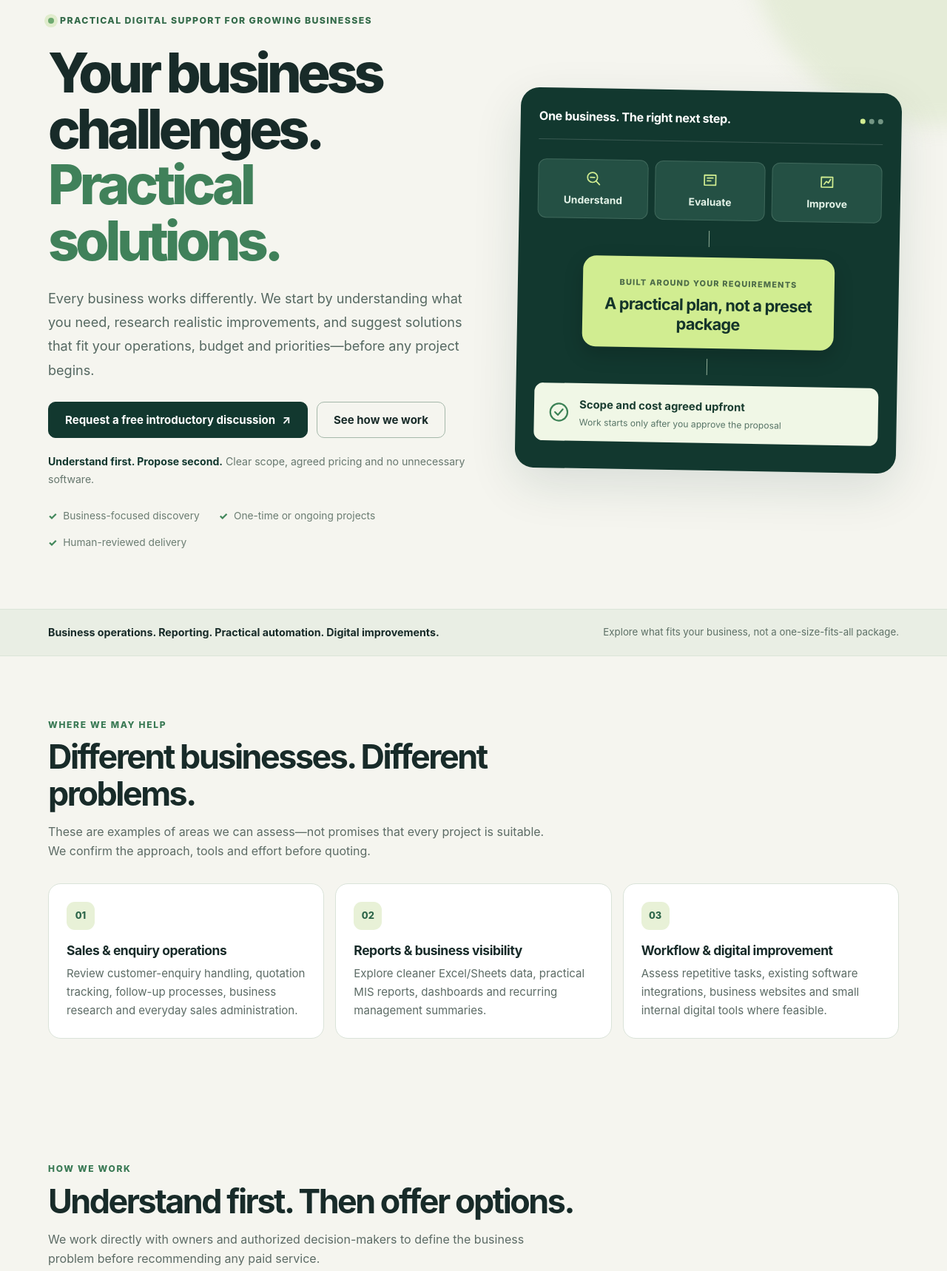
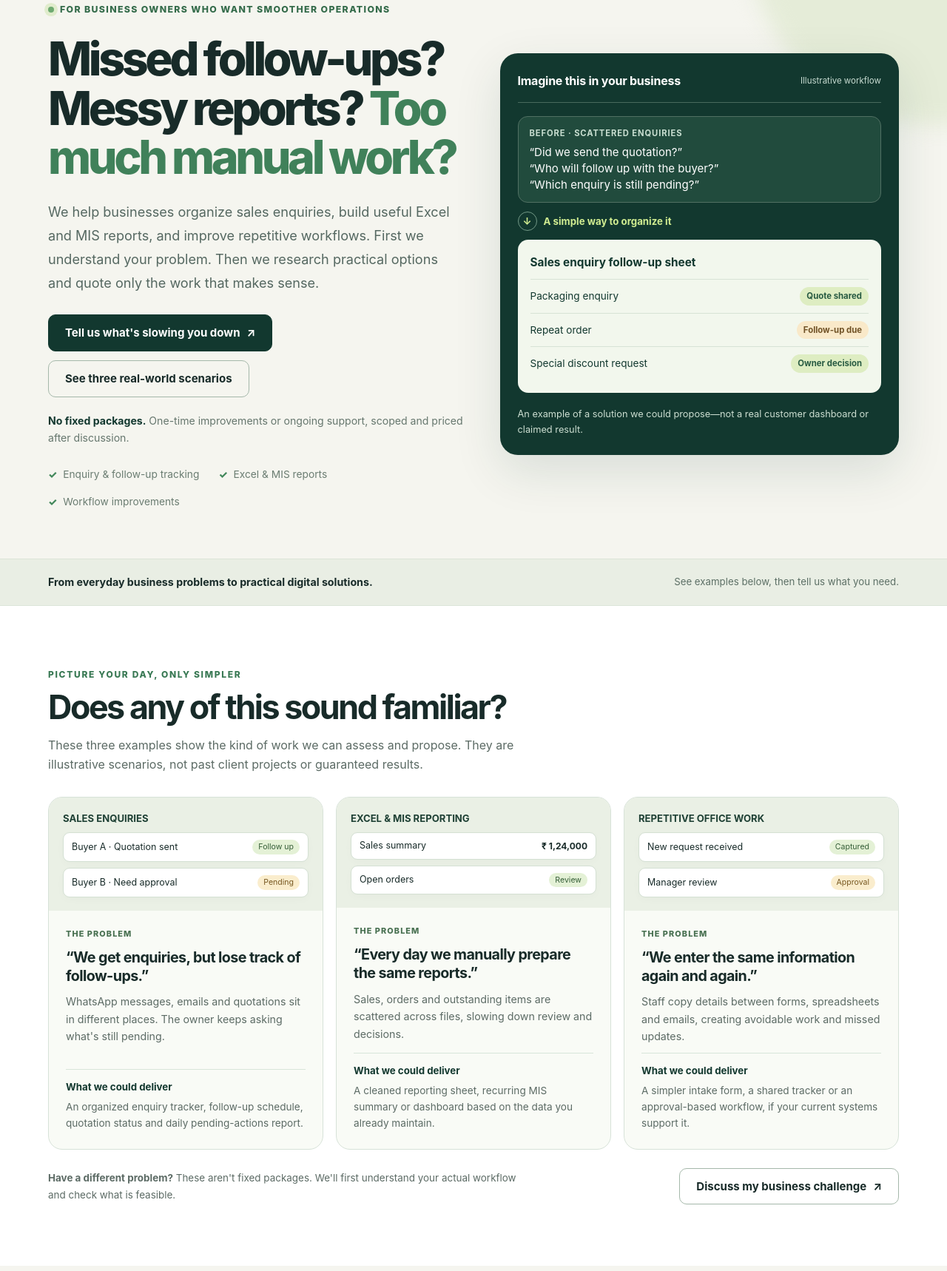
Before and after one commit to mohit8188-afk/mohit-business-website, a plain HTML site: page index.html in a window 1280 px wide. Shown: the part 151-1869 px from the top of the page at 74% size. Drawn offline with Linux system fonts and the light colour scheme.

Commit message:
Show concrete business scenarios and visual storytelling on home page

```diff
--- a/index.html
+++ b/index.html
@@ -4,12 +4,12 @@
   <meta charset="utf-8">
   <meta name="viewport" content="width=device-width, initial-scale=1">
   <meta name="theme-color" content="#f5f5ef">
-  <meta name="description" content="Practical, tailored business improvement and digital services for growing businesses. Discuss your challenge, explore realistic options, and agree a clear project scope before implementation.">
+  <meta name="description" content="Missing customer follow-ups, messy Excel reports or repetitive office work? Explore practical sales tracking, management reports and workflow improvements tailored to your business.">
   <link rel="canonical" href="https://business.mohitsharma.click/">
   <meta property="og:type" content="website">
   <meta property="og:url" content="https://business.mohitsharma.click/">
   <meta property="og:title" content="Mohit Sharma | Business Improvement & Digital Services">
-  <meta property="og:description" content="Tell us what is slowing your business down. We explore suitable solutions, propose clear options and agree one-time or ongoing work based on your needs.">
+  <meta property="og:description" content="From scattered WhatsApp enquiries to clear follow-up trackers, useful management reports and simpler workflows. See examples, then discuss your business challenge.">
   <title>Mohit Sharma | Business Improvement &amp; Digital Services</title>
   <style>
     :root{--ink:#182b29;--muted:#5c6b65;--deep:#12382f;--accent:#d1ed91;--paper:#f5f5ef;--white:#fff;--line:#dae3d9;--shadow:0 22px 65px rgba(18,56,47,.12)}
@@ -113,6 +113,49 @@
     @media(max-width:970px){.hero-grid{grid-template-columns:1fr;gap:38px}.dashboard{max-width:550px;transform:none}.hero{padding-top:63px}.faq-grid,.contact-wrap{grid-template-columns:1fr;gap:25px}.faq-grid .section-head{margin-bottom:0}.contact-info{min-height:auto}.contact-info h2{max-width:600px}}
     @media(max-width:650px){.wrap{width:calc(100% - 32px)}.nav{min-height:68px}.navlinks{gap:10px}.navlinks>a:not(.btn){display:none}.navlinks .btn{font-size:.78rem;padding:10px 12px}.hero{padding:48px 0 52px}.hero-grid{gap:32px}h1{font-size:clamp(2.7rem,11vw,4.1rem)}.hero-lead{font-size:1.02rem}.hero-foot{gap:8px 18px}.dashboard{padding:16px;border-radius:19px}.dash-stage{padding-top:22px}.connector{padding:10px 5px}.connector b{font-size:.75rem}.center-node{width:86%}.bar .wrap{display:block}.bar span{display:block;margin-top:4px}.content{padding:58px 0!important}.steps,.fields{grid-template-columns:1fr}.step{min-height:auto}.field.full{grid-column:auto}.contact-form,.contact-info{padding:22px}.foot{align-items:start;flex-direction:column;gap:7px}}
     @media(prefers-reduced-motion:reduce){html{scroll-behavior:auto}.btn{transition:none}.btn:hover{transform:none}}
+
+    /* Illustrative scenarios: visual storytelling without fictitious client results */
+    .story-note{font-size:.8rem;color:#61746a;margin:13px 0 0}
+    .hero{padding:69px 0 66px}
+    .hero-grid{grid-template-columns:minmax(0,1.02fr) minmax(360px,.98fr);gap:49px}
+    .hero h1{font-size:clamp(2.9rem,4.9vw,4.95rem);line-height:1.06}
+    .story-preview{background:var(--deep);color:#fff;border-radius:24px;padding:24px;box-shadow:var(--shadow)}
+    .story-preview-header{display:flex;justify-content:space-between;align-items:center;gap:12px;padding-bottom:15px;border-bottom:1px solid #486a5d}
+    .story-preview-header b{letter-spacing:-.015em}
+    .story-preview-header span{font-size:.72rem;color:#c7dbd1}
+    .workflow-demo{display:grid;gap:12px;padding:18px 0}
+    .workflow-message{border:1px solid #517063;border-radius:13px;padding:13px 15px;background:#214b3d}
+    .workflow-message small{color:#c8ded0;font-size:.7rem;display:block;text-transform:uppercase;letter-spacing:.08em;font-weight:750}
+    .workflow-message p{margin:6px 0 0;font-size:.94rem;line-height:1.45}
+    .workflow-line{display:flex;align-items:center;gap:9px;color:var(--accent);font-size:.83rem;font-weight:750}
+    .workflow-line:before{content:"↓";border:1px solid #739987;border-radius:50%;height:24px;width:24px;display:grid;place-items:center}
+    .workflow-board{background:#f2f7ed;color:var(--deep);padding:17px;border-radius:14px}
+    .workflow-board b{font-size:.96rem}
+    .workflow-row{display:flex;justify-content:space-between;align-items:center;gap:10px;border-top:1px solid #d7e3d5;padding:10px 0;font-size:.85rem}
+    .workflow-row:first-of-type{margin-top:9px}
+    .status-tag{display:inline-block;border-radius:18px;padding:3px 9px;font-size:.71rem;font-weight:750;background:#deedc2;color:#285b42;white-space:nowrap}
+    .status-tag.wait{background:#f9e9c9;color:#715327}
+    .story-section{background:#fff}
+    .story-cards{display:grid;grid-template-columns:repeat(3,minmax(0,1fr));gap:17px}
+    .story-card{background:#f9fbf6;border:1px solid #d7e2d8;border-radius:19px;overflow:hidden;display:flex;flex-direction:column}
+    .story-art{padding:18px 19px;min-height:139px;background:#eaf0e5;display:flex;flex-direction:column;justify-content:center;gap:8px}
+    .story-art b{color:#1f4135;font-size:.82rem}
+    .story-art .mock{background:#fff;border:1px solid #d4e0d3;border-radius:9px;padding:9px 11px;display:flex;align-items:center;justify-content:space-between;gap:9px;font-size:.78rem;line-height:1.3;box-shadow:0 3px 12px rgba(0,0,0,.025)}
+    .story-art .mock strong{font-size:.75rem}
+    .mock-pill{border-radius:16px;background:#e4f1d6;color:#355e37;padding:3px 8px;font-size:.66rem;white-space:nowrap}
+    .mock-pill.amber{background:#faedcd;color:#775821}
+    .story-content{padding:23px;display:flex;flex-direction:column;gap:10px;flex:1}
+    .story-content h3{font-size:1.23rem;line-height:1.28;letter-spacing:-.03em;margin:0}
+    .story-content p{margin:0;color:var(--muted);font-size:.89rem;line-height:1.65}
+    .story-label{font-size:.68rem!important;font-weight:850;letter-spacing:.1em;text-transform:uppercase;color:#487051!important}
+    .story-solution{margin-top:auto;border-top:1px solid #d8e5d9;padding-top:13px}
+    .story-solution b{color:var(--deep);display:block;font-size:.83rem}
+    .story-solution p{font-size:.85rem;margin-top:4px}
+    .story-footer{margin-top:25px;display:flex;align-items:center;justify-content:space-between;gap:14px;flex-wrap:wrap}
+    .story-footer p{margin:0;color:var(--muted);font-size:.84rem;max-width:660px}
+    @media(max-width:970px){.story-cards{grid-template-columns:1fr 1fr}.story-preview{max-width:570px}.hero-grid{grid-template-columns:1fr}}
+    @media(max-width:650px){.hero h1{font-size:clamp(2.6rem,10.5vw,3.55rem)}.story-cards{grid-template-columns:1fr}.story-preview{padding:17px}.story-art{min-height:125px}.story-footer .btn{width:100%}}
+
   </style>
 </head>
 <body>
@@ -121,55 +164,98 @@
   <nav class="wrap nav" aria-label="Main navigation">
     <a class="brand" href="#top"><span class="brand-mark" aria-hidden="true">MS</span><span>Mohit Sharma<small>Business improvement &amp; digital services</small></span></a>
     <div class="navlinks">
-      <a href="#services">What we can explore</a><a href="#approach">Our approach</a><a href="#faq">FAQs</a>
-      <a class="btn dark" href="#connect">Discuss your challenge <span aria-hidden="true">↗</span></a>
+      <a href="#services">See examples</a><a href="#approach">Our approach</a><a href="#faq">FAQs</a>
+      <a class="btn dark" href="#connect">Get ideas for my business <span aria-hidden="true">↗</span></a>
     </div>
   </nav>
 </header>
 <main id="main">
+
   <section class="hero" id="top" aria-labelledby="hero-title">
     <div class="wrap hero-grid">
       <div>
-        <div class="eyebrow">Practical digital support for growing businesses</div>
-        <h1 id="hero-title">Your business challenges. <em>Practical solutions.</em></h1>
-        <p class="hero-lead">Every business works differently. We start by understanding what you need, research realistic improvements, and suggest solutions that fit your operations, budget and priorities—before any project begins.</p>
+        <div class="eyebrow">For business owners who want smoother operations</div>
+        <h1 id="hero-title">Missed follow-ups? Messy reports? <em>Too much manual work?</em></h1>
+        <p class="hero-lead">We help businesses organize sales enquiries, build useful Excel and MIS reports, and improve repetitive workflows. First we understand your problem. Then we research practical options and quote only the work that makes sense.</p>
         <div class="actions">
-          <a class="btn dark" href="#connect">Request a free introductory discussion <span aria-hidden="true">↗</span></a>
-          <a class="btn ghost" href="#approach">See how we work</a>
+          <a class="btn dark" href="#connect">Tell us what's slowing you down <span aria-hidden="true">↗</span></a>
+          <a class="btn ghost" href="#services">See three real-world scenarios</a>
         </div>
-        <p class="micro"><strong>Understand first. Propose second.</strong> Clear scope, agreed pricing and no unnecessary software.</p>
-        <div class="hero-foot"><span>Business-focused discovery</span><span>One-time or ongoing projects</span><span>Human-reviewed delivery</span></div>
+        <p class="micro"><strong>No fixed packages.</strong> One-time improvements or ongoing support, scoped and priced after discussion.</p>
+        <div class="hero-foot"><span>Enquiry &amp; follow-up tracking</span><span>Excel &amp; MIS reports</span><span>Workflow improvements</span></div>
       </div>
-      <div class="dashboard" aria-label="Illustration of a business problem, a practical plan and a reviewed delivery">
-        <div class="dash-head"><b>One business. The right next step.</b><div class="dots" aria-hidden="true"><i></i><i></i><i></i></div></div>
-        <div class="dash-stage">
-          <div class="connectors">
-            <div class="connector"><svg aria-hidden="true" width="23" height="23" viewBox="0 0 24 24" fill="none" stroke-width="1.8" stroke-linecap="round" stroke-linejoin="round"><circle cx="11" cy="11" r="7"/><path d="m16 16 5 5M8 11h6"/></svg><b>Understand</b></div>
-            <div class="connector"><svg aria-hidden="true" width="23" height="23" viewBox="0 0 24 24" fill="none" stroke-width="1.8" stroke-linecap="round" stroke-linejoin="round"><path d="M4 5h16v14H4zM8 9h8M8 13h5"/></svg><b>Evaluate</b></div>
-            <div class="connector"><svg aria-hidden="true" width="23" height="23" viewBox="0 0 24 24" fill="none" stroke-width="1.8" stroke-linecap="round" stroke-linejoin="round"><path d="M4 19V5h16v14H4zM8 15l3-4 3 2 3-5"/></svg><b>Improve</b></div>
+      <div class="story-preview" aria-label="Illustrative example of organizing customer enquiries into a follow-up tracker">
+        <div class="story-preview-header"><b>Imagine this in your business</b><span>Illustrative workflow</span></div>
+        <div class="workflow-demo">
+          <div class="workflow-message"><small>Before · scattered enquiries</small><p>“Did we send the quotation?”<br>“Who will follow up with the buyer?”<br>“Which enquiry is still pending?”</p></div>
+          <div class="workflow-line">A simple way to organize it</div>
+          <div class="workflow-board">
+            <b>Sales enquiry follow-up sheet</b>
+            <div class="workflow-row"><span>Packaging enquiry</span><span class="status-tag">Quote shared</span></div>
+            <div class="workflow-row"><span>Repeat order</span><span class="status-tag wait">Follow-up due</span></div>
+            <div class="workflow-row"><span>Special discount request</span><span class="status-tag">Owner decision</span></div>
           </div>
-          <div class="dash-line" aria-hidden="true"></div>
-          <div class="center-node"><span>Built around your requirements</span><strong>A practical plan, not a preset package</strong></div>
-          <div class="dash-line" aria-hidden="true"></div>
-          <div class="dash-outcome"><svg aria-hidden="true" width="31" height="31" viewBox="0 0 24 24" fill="none" stroke-width="1.7" stroke-linecap="round" stroke-linejoin="round"><circle cx="12" cy="12" r="9"/><path d="m8 12 3 3 5-6"/></svg><div><b>Scope and cost agreed upfront</b><small>Work starts only after you approve the proposal</small></div></div>
         </div>
+        <p class="story-note" style="color:#ccded1;margin-top:0">An example of a solution we could propose—not a real customer dashboard or claimed result.</p>
       </div>
     </div>
   </section>
-  <div class="bar"><div class="wrap"><b>Business operations. Reporting. Practical automation. Digital improvements.</b><span>Explore what fits your business, not a one-size-fits-all package.</span></div></div>
-  <section class="content" id="services">
+  <div class="bar"><div class="wrap"><b>From everyday business problems to practical digital solutions.</b><span>See examples below, then tell us what you need.</span></div></div>
+
+  <section class="content story-section" id="services">
     <div class="wrap">
-      <div class="section-head"><div class="kicker">Where we may help</div><h2>Different businesses. Different problems.</h2><p>These are examples of areas we can assess—not promises that every project is suitable. We confirm the approach, tools and effort before quoting.</p></div>
-      <div class="steps">
-        <article class="step"><span class="num">01</span><h3>Sales &amp; enquiry operations</h3><p>Review customer-enquiry handling, quotation tracking, follow-up processes, business research and everyday sales administration.</p></article>
-        <article class="step"><span class="num">02</span><h3>Reports &amp; business visibility</h3><p>Explore cleaner Excel/Sheets data, practical MIS reports, dashboards and recurring management summaries.</p></article>
-        <article class="step"><span class="num">03</span><h3>Workflow &amp; digital improvement</h3><p>Assess repetitive tasks, existing software integrations, business websites and small internal digital tools where feasible.</p></article>
+      <div class="section-head">
+        <div class="kicker">Picture your day, only simpler</div>
+        <h2>Does any of this sound familiar?</h2>
+        <p>These three examples show the kind of work we can assess and propose. They are illustrative scenarios, not past client projects or guaranteed results.</p>
       </div>
+      <div class="story-cards">
+        <article class="story-card">
+          <div class="story-art" aria-label="Example of a quotation and customer follow-up tracker">
+            <b>SALES ENQUIRIES</b>
+            <div class="mock"><span>Buyer A · Quotation sent</span><span class="mock-pill">Follow up</span></div>
+            <div class="mock"><span>Buyer B · Need approval</span><span class="mock-pill amber">Pending</span></div>
+          </div>
+          <div class="story-content">
+            <p class="story-label">The problem</p>
+            <h3>“We get enquiries, but lose track of follow-ups.”</h3>
+            <p>WhatsApp messages, emails and quotations sit in different places. The owner keeps asking what's still pending.</p>
+            <div class="story-solution"><b>What we could deliver</b><p>An organized enquiry tracker, follow-up schedule, quotation status and daily pending-actions report.</p></div>
+          </div>
+        </article>
+        <article class="story-card">
+          <div class="story-art" aria-label="Example of a simple management sales report">
+            <b>EXCEL &amp; MIS REPORTING</b>
+            <div class="mock"><span>Sales summary</span><strong>₹ 1,24,000</strong></div>
+            <div class="mock"><span>Open orders</span><span class="mock-pill">Review</span></div>
+          </div>
+          <div class="story-content">
+            <p class="story-label">The problem</p>
+            <h3>“Every day we manually prepare the same reports.”</h3>
+            <p>Sales, orders and outstanding items are scattered across files, slowing down review and decisions.</p>
+            <div class="story-solution"><b>What we could deliver</b><p>A cleaned reporting sheet, recurring MIS summary or dashboard based on the data you already maintain.</p></div>
+          </div>
+        </article>
+        <article class="story-card">
+          <div class="story-art" aria-label="Example of an office workflow with review and approval">
+            <b>REPETITIVE OFFICE WORK</b>
+            <div class="mock"><span>New request received</span><span class="mock-pill">Captured</span></div>
+            <div class="mock"><span>Manager review</span><span class="mock-pill amber">Approval</span></div>
+          </div>
+          <div class="story-content">
+            <p class="story-label">The problem</p>
+            <h3>“We enter the same information again and again.”</h3>
+            <p>Staff copy details between forms, spreadsheets and emails, creating avoidable work and missed updates.</p>
+            <div class="story-solution"><b>What we could deliver</b><p>A simpler intake form, a shared tracker or an approval-based workflow, if your current systems support it.</p></div>
+          </div>
+        </article>
+      </div>
+      <div class="story-footer"><p><strong>Have a different problem?</strong> These aren't fixed packages. We'll first understand your actual workflow and check what is feasible.</p><a class="btn ghost" href="#connect">Discuss my business challenge <span aria-hidden="true">↗</span></a></div>
     </div>
   </section>
   <section class="content" id="approach">
     <div class="wrap">
-      <div class="section-head"><div class="kicker">How we work</div><h2>Understand first. Then offer options.</h2><p>We work directly with owners and authorized decision-makers to define the business problem before recommending any paid service.</p></div>
+      <div class="section-head"><div class="kicker">From discussion to delivery</div><h2>We listen. We propose. You decide.</h2><p>We do not sell a preset tool or package. Your requirements come first, and you approve the price and scope before implementation starts.</p></div>
       <div class="steps">
         <article class="step"><span class="num">01</span><h3>Free introductory discussion</h3><p>Tell us what's taking time, costing money or limiting visibility. We listen and check whether the challenge is a fit for further work.</p></article>
         <article class="step"><span class="num">02</span><h3>Research &amp; propose</h3><p>For suitable opportunities, we evaluate practical approaches and share scoped options, deliverables, limitations and a clear quotation. A deeper audit may be separately priced.</p></article>
@@ -194,8 +280,8 @@
     <div class="wrap contact-wrap">
       <div class="contact-info">
         <div class="kicker">Start with the business problem</div>
-        <h2>What would you like to improve?</h2>
-        <p>Tell us a little about how your business works and where you need help. We can then discuss whether a practical project makes sense.</p>
+        <h2>Tell us what is slowing you down.</h2>
+        <p>Missed follow-ups? Complicated reporting? Repetitive office work? Or something else entirely? Share your challenge and we can explore the practical next step.</p>
         <p class="small">Prefer email? <a href="mailto:mohit@mohitsharma.click?subject=Business%20discovery%20enquiry">mohit@mohitsharma.click</a></p>
       </div>
       <div class="contact-form">
@@ -207,7 +293,7 @@
             <div class="field"><label for="business">Business name *</label><input id="business" name="business" required maxlength="120" autocomplete="organization" placeholder="Company name"></div>
             <div class="field"><label for="email">Work email *</label><input id="email" name="email" type="email" required maxlength="150" autocomplete="email" placeholder="you@company.com"></div>
             <div class="field"><label for="phone">Phone (optional)</label><input id="phone" name="phone" type="tel" maxlength="35" autocomplete="tel" placeholder="+91 ..."></div>
-            <div class="field full"><label for="challenge">What challenge are you trying to solve? *</label><textarea id="challenge" name="challenge" required maxlength="2500" placeholder="A few sentences about your current process, problem or result you want to improve..."></textarea></div>
+            <div class="field full"><label for="challenge">What challenge are you trying to solve? *</label><textarea id="challenge" name="challenge" required maxlength="2500" placeholder="Example: Enquiries come on WhatsApp and email, but our team has no follow-up tracker. We want to see what is pending every evening."></textarea></div>
           </div>
           <div class="form-submit"><button type="submit" class="btn dark">Open my email request <span aria-hidden="true">↗</span></button>
           <p class="form-note">Your email app opens with a draft; press Send there to contact us. This website does not store your answers, send messages itself, book meetings or start paid work. Any further work is discussed and agreed separately.</p></div>
```
